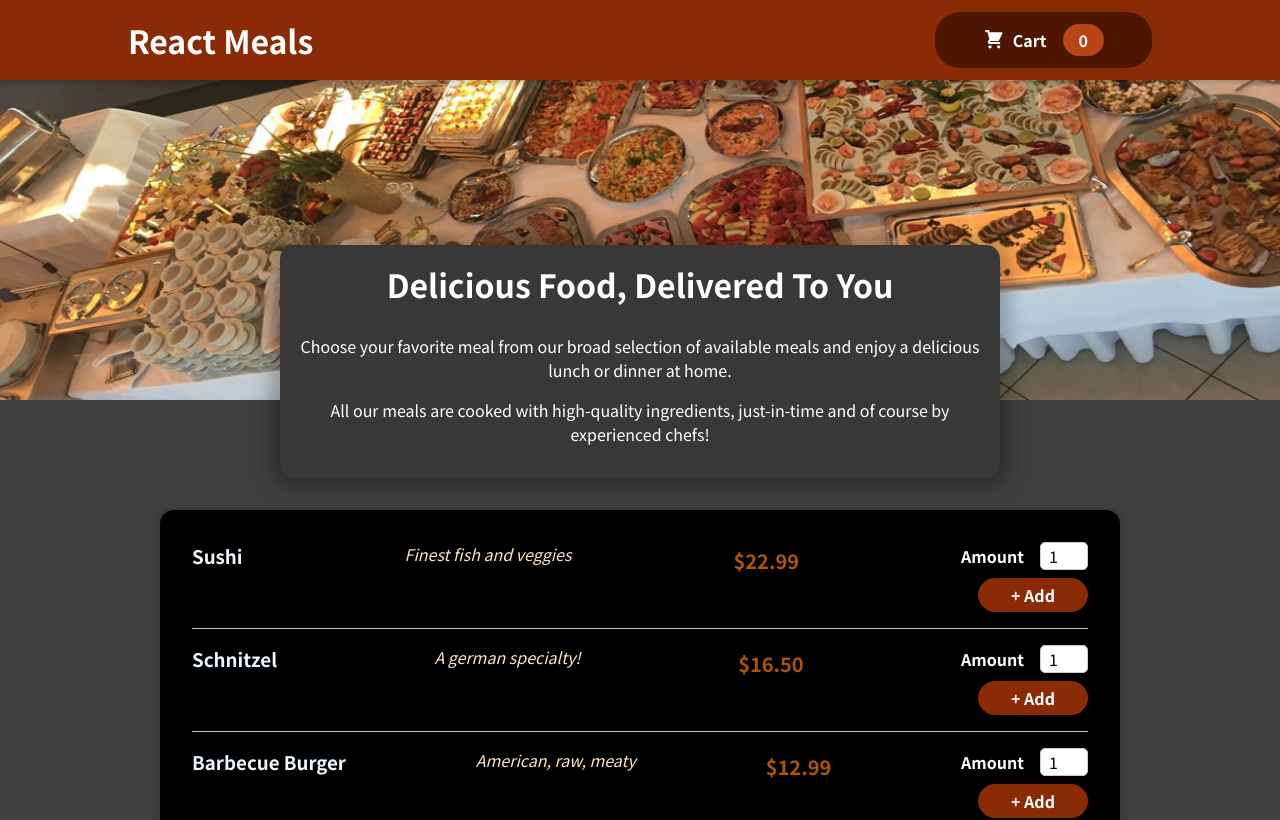
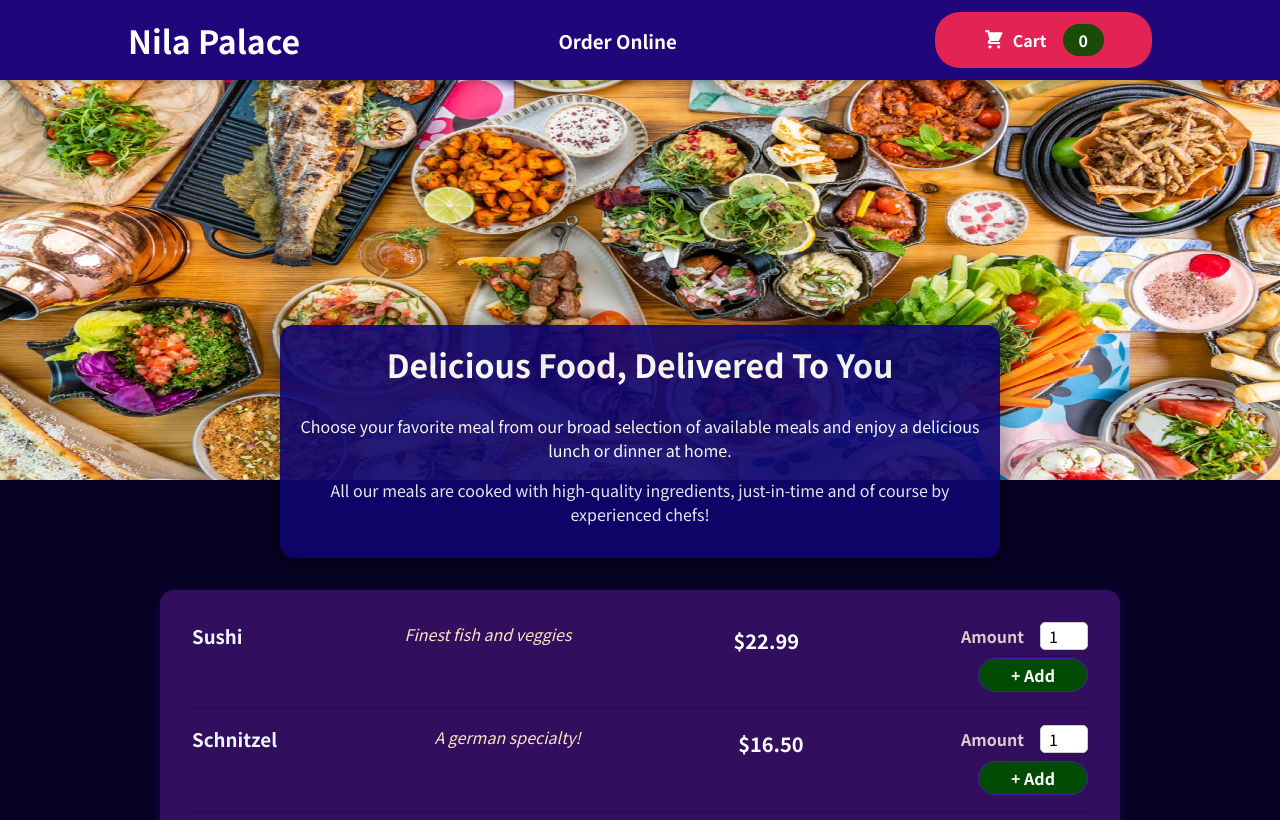
Before and after one commit to adithyathejas/foodOrderApp, a React (Create React App) app: page / in a window 1280 px wide. Shown: the top 820 px of the page. Built offline with nearby package versions, Linux system fonts and the light colour scheme.

Commit message:
"corrected meals"

```diff
--- a/src/Meals/MealItem/MealItem.module.css
+++ b/src/Meals/MealItem/MealItem.module.css
@@ -3,7 +3,7 @@
     justify-content: space-between;
     margin: 1rem;
     padding-bottom: 1rem;
-    border-bottom: 1px solid #ccc;
+    border-bottom: 1px solid rgb(31, 7, 91);
   }
 
   .meal h3 {
@@ -21,6 +21,6 @@
   .price {
     margin-top: 0.25rem;
     font-weight: bold;
-    color: #ad5502;
+    color: #ffffff;
     font-size: 1.25rem;
   }
--- a/src/Meals/MealItem/MealItemForm.module.css
+++ b/src/Meals/MealItem/MealItemForm.module.css
@@ -1,13 +1,13 @@
 .form {
     text-align: right;
-    color:white
+    color:rgb(219, 205, 205)
   }
 
   .form button {
     font: inherit;
     cursor: pointer;
-    background-color: #8a2b06;
-    border: 1px solid #8a2b06;
+    background-color: #024b04;
+    border: 1px solid #4520a2;
     color: white;
     padding: 0.25rem 2rem;
     border-radius: 20px;
--- a/src/Meals/MealsSummary.module.css
+++ b/src/Meals/MealsSummary.module.css
@@ -5,11 +5,12 @@
     margin: auto;
     margin-top: -10rem;
     position: relative;
-    background-color: #383838;
+    background-color: #0f046f;
     color: white;
     border-radius: 14px;
     padding: 1rem;
     box-shadow: 0 1px 18px 10px rgba(0, 0, 0, 0.25);
+    opacity: 0.90;
   }
 
   .summary h2 {
--- a/src/components/Cart/Cart.module.css
+++ b/src/components/Cart/Cart.module.css
@@ -2,9 +2,9 @@
     list-style: none;
     margin: 0;
     padding: 0;
-    max-height: 20rem;
+    max-height: 30rem;
     overflow: auto;
-    color:white
+    color:white;
   }
 
   .total {
@@ -25,7 +25,7 @@
     font: inherit;
     cursor: pointer;
     background-color: transparent;
-    border: 1px solid #8a2b06;
+    border: 1px solid #045a1b;
     padding: 0.5rem 2rem;
     border-radius: 25px;
     margin-left: 1rem;
@@ -33,16 +33,16 @@
 
   .actions button:hover,
   .actions button:active {
-    background-color: #5a1a01;
-    border-color: #5a1a01;
-    color: rgb(246, 6, 6);
+    background-color: #033a06;
+    border-color: #0f5106;
+    color: rgb(6, 237, 64);
   }
 
   .actions .button--alt {
-    color: #8a2b06;
+    color: #07df19;
   }
 
   .actions .button {
-    background-color: #8a2b06;
+    background-color: #055610;
     color: white;
   }
--- a/src/components/Cart/CartItem.js
+++ b/src/components/Cart/CartItem.js
@@ -16,7 +16,7 @@ const CartItem = (props) => {
 
   return (
        <div className={classes.meal}>
-        <div><h3>{item.name}</h3></div> <div className={classes.price}>{item.price}</div> <div className={classes.quantity}>x{item.quantity}<div><button onClick={removeItemFromCart} className={classes.btn}>-</button></div></div>
+        <div><h3>{item.name}</h3></div> <div className={classes.price}>{item.price}</div> <div className={classes.quantity}>x{item.quantity}<button onClick={removeItemFromCart} className={classes.btn}>-</button></div>
     </div>
 
   );
--- a/src/components/Cart/CartItem.module.css
+++ b/src/components/Cart/CartItem.module.css
@@ -5,7 +5,7 @@
     padding-bottom: 1rem;
     padding-left: 2rem;
     border-bottom: 1px solid #ccc;
-  }
+}
 
   .meal h3 {
     margin: 0 0 0.25rem 0;
@@ -23,8 +23,8 @@
   .price {
     margin-top: 0.25rem;
     font-weight: bold;
-    color: #ad5502;
-    font-size: 1.25rem;
+    color: #ffffff;
+    font-size: 1.5rem;
     padding-left: 7rem;
     box-align: center;
   }
@@ -34,9 +34,9 @@
     -moz-border-radius: 28;
     border-radius: 28px;
     font-family: Georgia;
-    color: #000000;
+    color: #f1ebeb;
     font-size: 20px;
-    background: #d97b34;
+    background: #058e25;
     padding: 0px 11px 0px 12px;
     text-decoration: none;
   }
--- a/src/components/Layout/Header.css
+++ b/src/components/Layout/Header.css
@@ -4,7 +4,7 @@
     left: 0;
     width: 100%;
     height: 5rem;
-    background-color: #8a2b06;
+    background-color: #1f067b;
     color: white;
     display: flex;
     justify-content: space-between;
@@ -16,7 +16,7 @@
 
   .main-image {
     width: 100%;
-    height: 25rem;
+    height: 30rem;
     z-index: 0;
     overflow: hidden;
   }
--- a/src/components/Layout/Header.js
+++ b/src/components/Layout/Header.js
@@ -1,4 +1,4 @@
-import mealsImage from '../../assets/meals.jpg'
+import mealsImage from '../../assets/meal.jpg'
 import HeaderCartButton from './HeaderCartButton'
 
 import './Header.css'
@@ -6,7 +6,8 @@ import './Header.css'
 const Header = props => {
     return <>
     <header className='header'>
-        <h1>React Meals</h1>
+        <h1>Nila Palace</h1>
+        <h3>Order Online</h3>
         <HeaderCartButton onShownCart={props.onShowCart} onHideCart={props.onHideCart}/>
     </header>
     <div>
--- a/src/components/Layout/HeaderCartButton.css
+++ b/src/components/Layout/HeaderCartButton.css
@@ -2,7 +2,7 @@
     cursor: pointer;
     font: inherit;
     border: none;
-    background-color: #4d1601;
+    background-color: #e22353;
     color: white;
     padding: 0.75rem 3rem;
     display: flex;
@@ -24,7 +24,7 @@
   }
 
   .badge {
-    background-color: #b94517;
+    background-color: #1a4b07;
     padding: 0.25rem 1rem;
     border-radius: 25px;
     margin-left: 1rem;
--- a/src/components/UI/Card.module.css
+++ b/src/components/UI/Card.module.css
@@ -1,6 +1,6 @@
 .card {
     padding: 1rem;
-    box-shadow: 0 2px 8px rgba(0, 0, 0, 0.25);
+    box-shadow: 0 2px 8px rgba(90, 16, 228, 0.25);
     border-radius: 14px;
-    background-color: rgb(0, 0, 0);
+    background-color: rgb(49, 14, 94);
   }
--- a/src/components/UI/Modal.module.css
+++ b/src/components/UI/Modal.module.css
@@ -13,7 +13,7 @@
     top: 20vh;
     left: 5%;
     width: 90%;
-    background-color: rgb(0, 0, 0);
+    background-color: rgb(10, 20, 117);
     padding: 1rem;
     border-radius: 14px;
     box-shadow: 0 2px 8px rgba(0, 0, 0, 0.25);
@@ -31,10 +31,10 @@
   @keyframes slide-down {
     from {
       opacity: 0;
-      transform: translateY(-3rem);
+      transform: translatex(-10rem);
     }
     to {
-      opacity: 1;
-      transform: translateY(0);
+      opacity: 0.90;
+      transform: translatex(0);
     }
   }
--- a/src/index.css
+++ b/src/index.css
@@ -10,5 +10,5 @@ html {
 
 body {
   margin: 0;
-  background-color: #3f3f3f;
+  background-color: #070223;
 }
```
Also changed, not shown: src/assets/meal.jpg (added), src/assets/meals.jpg (deleted).
